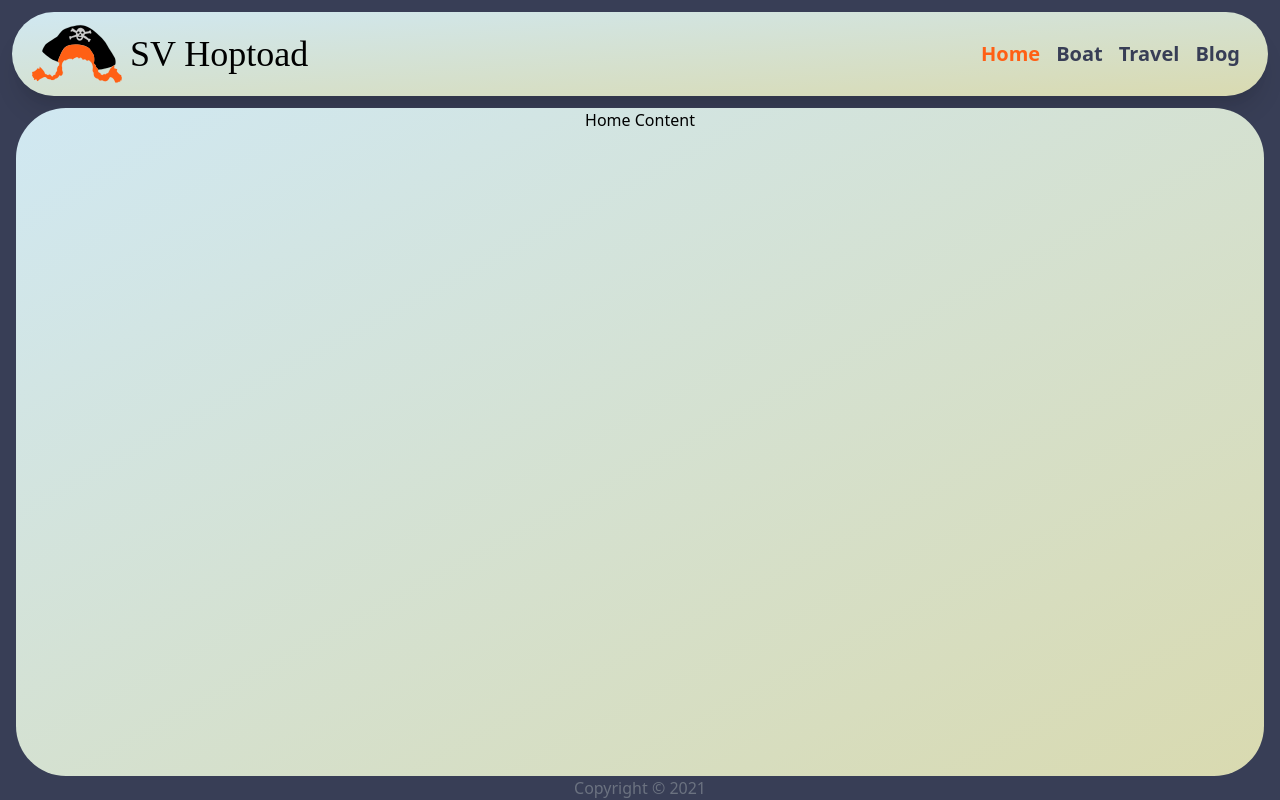
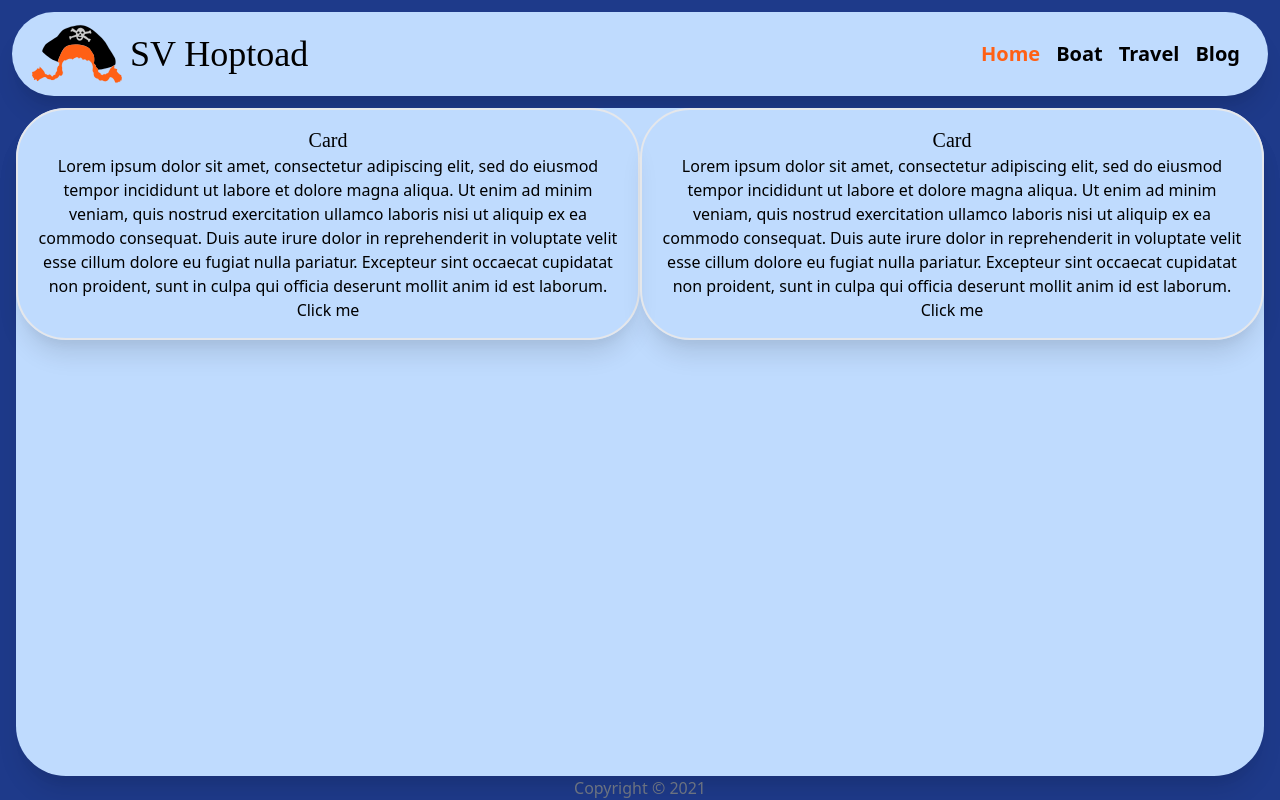
Before and after one commit to shawnstolsig/svhoptoad, a Next.js app: page / in a window 1280 px wide. Built offline with nearby package versions, Linux system fonts and the light colour scheme; a web font is replaced by a local one.

Commit message:
added very basic card

```diff
--- /dev/null
+++ b/components/card/card-actions.js
@@ -0,0 +1,10 @@
+import clsx from "clsx";
+
+export default function CardActions({children}){
+    return (
+        <div className={clsx(
+        )}>
+            {children}
+        </div>
+    )
+}
--- /dev/null
+++ b/components/card/card-content.js
@@ -0,0 +1,10 @@
+import clsx from "clsx";
+
+export default function CardContent({children}){
+    return (
+        <div className={clsx(
+        )}>
+            {children}
+        </div>
+    )
+}
--- /dev/null
+++ b/components/card/card-title.js
@@ -0,0 +1,11 @@
+import clsx from "clsx";
+
+export default function CardTitle({children}){
+    return (
+        <h1 className={clsx(
+            `font-cooperBlack text-xl`,
+        )}>
+            {children}
+        </h1>
+    )
+}
--- /dev/null
+++ b/components/card/card.js
@@ -0,0 +1,21 @@
+import clsx from "clsx";
+
+import CardTitle from './card-title';
+import CardContent from './card-content';
+import CardActions from './card-actions';
+
+export default function Card({children}){
+    return (
+        <div className={clsx(
+            `p-4`,
+            `rounded-xl shadow-xl`,
+            `border-2`
+        )}>
+            {children}
+        </div>
+    )
+}
+
+Card.Title = CardTitle;
+Card.Content = CardContent;
+Card.Actions = CardActions;
--- /dev/null
+++ b/components/card/index.js
@@ -0,0 +1,3 @@
+import Card from './card';
+
+export default Card;
--- a/components/layout.js
+++ b/components/layout.js
@@ -7,14 +7,14 @@ const Layout = ({children}) => {
     return (
         <body className={clsx(
         `flex flex-col min-h-screen`,
-            `bg-themeDarkBlue`
+        `bg-blue-900`   //`bg-themeDarkBlue`
         )}>
             <Navbar/>
             <main className={clsx(
                 'mx-4',
-            `bg-gradient-to-br from-themeLightBlue to-themeLightGreen`,
+                `bg-blue-200`,   // `bg-themeLightBlue`,
                 'flex-grow text-center h-auto',
-            'rounded-xl',
+                'rounded-xl shadow-xl',
             )}>
             {children}
             </main>
--- a/components/navbar.js
+++ b/components/navbar.js
@@ -14,7 +14,7 @@ const StyledLink = ({text, path}) => {
                 `p-2`,
                 `text-xl font-bold`,
                 router.pathname === path && 'text-themeOrange',
-                router.pathname !== path && 'text-themeDarkBlue',
+                router.pathname !== path && 'text-black',
             )}>{text}</a>
         </Link>
     );
@@ -33,7 +33,7 @@ const Navbar = () => {
             `py-3 px-5 m-3`,
             `flex justify-between items-center`,
             `shadow-xl rounded-xl`,
-            `bg-gradient-to-br from-themeLightBlue to-themeLightGreen`,
+            'bg-blue-200',   // `bg-themeLightBlue`,
         )}>
             <div className={`flex items-center`}>
                 <Image src={logo} height={60} width={90}/>
--- a/pages/index.js
+++ b/pages/index.js
@@ -1,6 +1,8 @@
 import clsx from "clsx";
 
 import Head from 'next/head'
+
+import Card from '../components/card';
 
 export default function Home() {
     return (
@@ -10,9 +12,25 @@ export default function Home() {
                 <title>SV Hoptoad | Home</title>
             </Head>
 
-            <div>
-                Home Content
+            <div className={'flex'}>
+
+            <Card>
+                <Card.Title>Card</Card.Title>
+                <Card.Content>Lorem ipsum dolor sit amet, consectetur adipiscing elit, sed do eiusmod tempor incididunt ut labore et dolore magna aliqua. Ut enim ad minim veniam, quis nostrud exercitation ullamco laboris nisi ut aliquip ex ea commodo consequat. Duis aute irure dolor in reprehenderit in voluptate velit esse cillum dolore eu fugiat nulla pariatur. Excepteur sint occaecat cupidatat non proident, sunt in culpa qui officia deserunt mollit anim id est laborum.</Card.Content>
+                <Card.Actions>
+                    <button onClick={() => alert('hello')}>Click me</button>
+                </Card.Actions>
+            </Card>
+
+            <Card>
+                <Card.Title>Card</Card.Title>
+                <Card.Content>Lorem ipsum dolor sit amet, consectetur adipiscing elit, sed do eiusmod tempor incididunt ut labore et dolore magna aliqua. Ut enim ad minim veniam, quis nostrud exercitation ullamco laboris nisi ut aliquip ex ea commodo consequat. Duis aute irure dolor in reprehenderit in voluptate velit esse cillum dolore eu fugiat nulla pariatur. Excepteur sint occaecat cupidatat non proident, sunt in culpa qui officia deserunt mollit anim id est laborum.</Card.Content>
+                <Card.Actions>
+                    <button onClick={() => alert('hello')}>Click me</button>
+                </Card.Actions>
+            </Card>
             </div>
+
         </>
     );
 }
```
Lines whose indentation alone changed are shown as unchanged.
